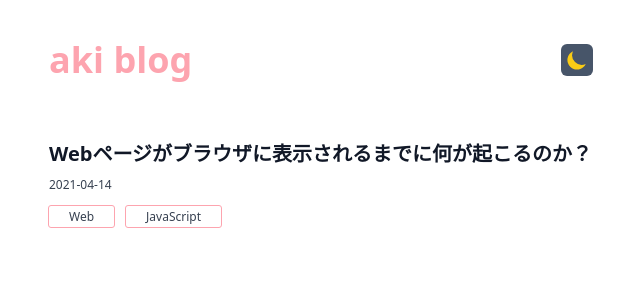
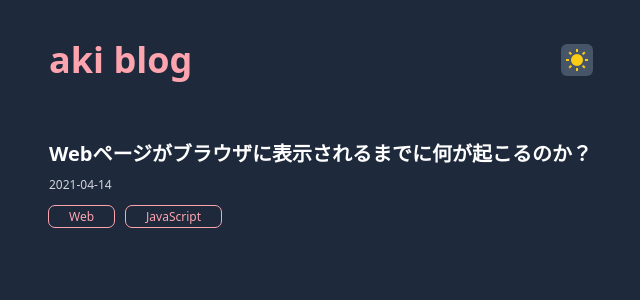
Before and after one commit to kahamura/blog, a Next.js app: page /articles in a window 1280 px wide. Shown: the top 300 px of the page, without its empty margins (319-959 px from the left). Built offline with nearby package versions, Linux system fonts and the light colour scheme.

Commit message:
fix style

```diff
--- a/pages/_app.tsx
+++ b/pages/_app.tsx
@@ -6,7 +6,7 @@ import "highlight.js/styles/night-owl.css";
 
 const App = ({ Component, pageProps }: AppProps) => {
   return (
-    <ThemeProvider attribute="class">
+    <ThemeProvider attribute="class" defaultTheme="dark">
       <Layout>
         <Component {...pageProps} />
       </Layout>
--- a/pages/articles/index.tsx
+++ b/pages/articles/index.tsx
@@ -26,7 +26,7 @@ const Articles: React.FC<Props> = ({ allArticlesData }) => (
           {tags?.map((tag, i) => (
             <span
               key={i}
-              className="dark:text-rose-300 outline outline-1 outline-rose-300 text-xs rounded-sm px-5 py-0.5 mr-3"
+              className="dark:text-rose-300 outline outline-1 outline-rose-300 text-xs rounded-md px-5 py-0.5 mr-3"
             >
               {tag}
             </span>
```
Also changed, not shown: public/images/profile.jpg.
